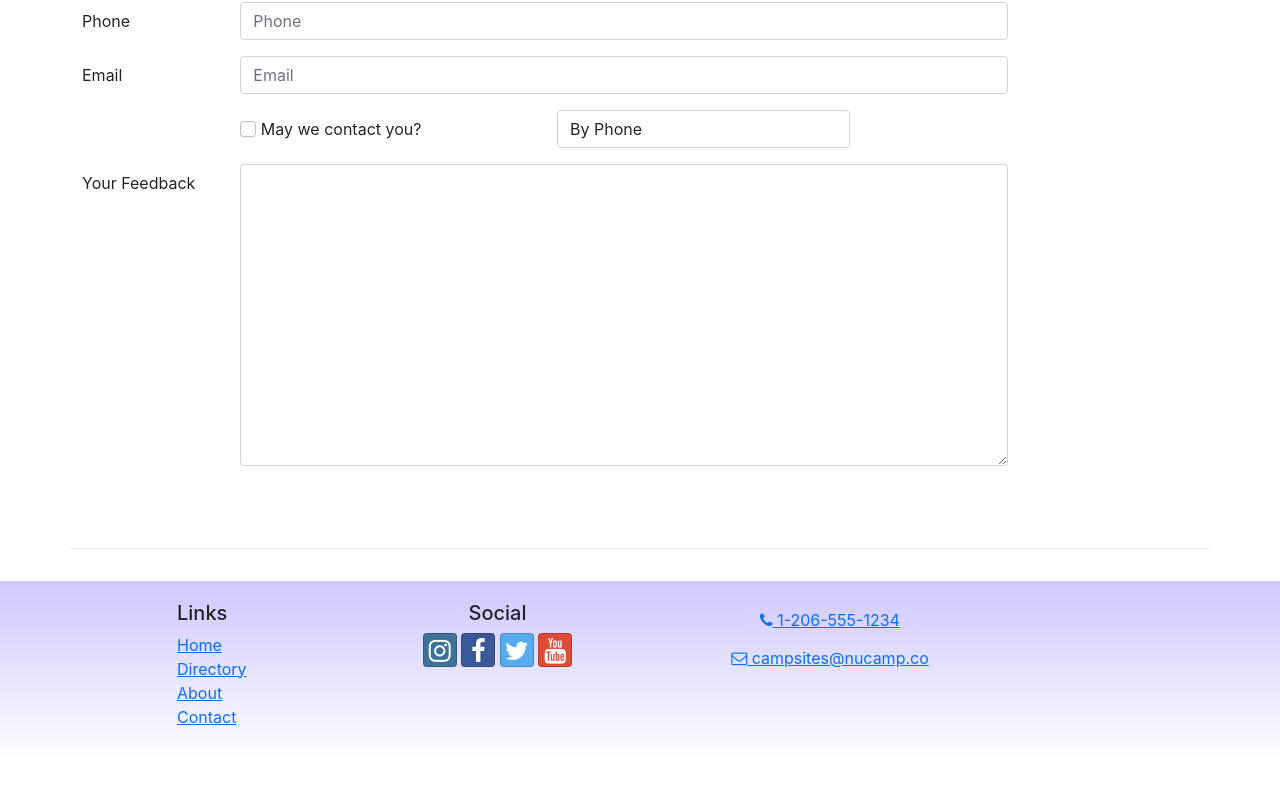
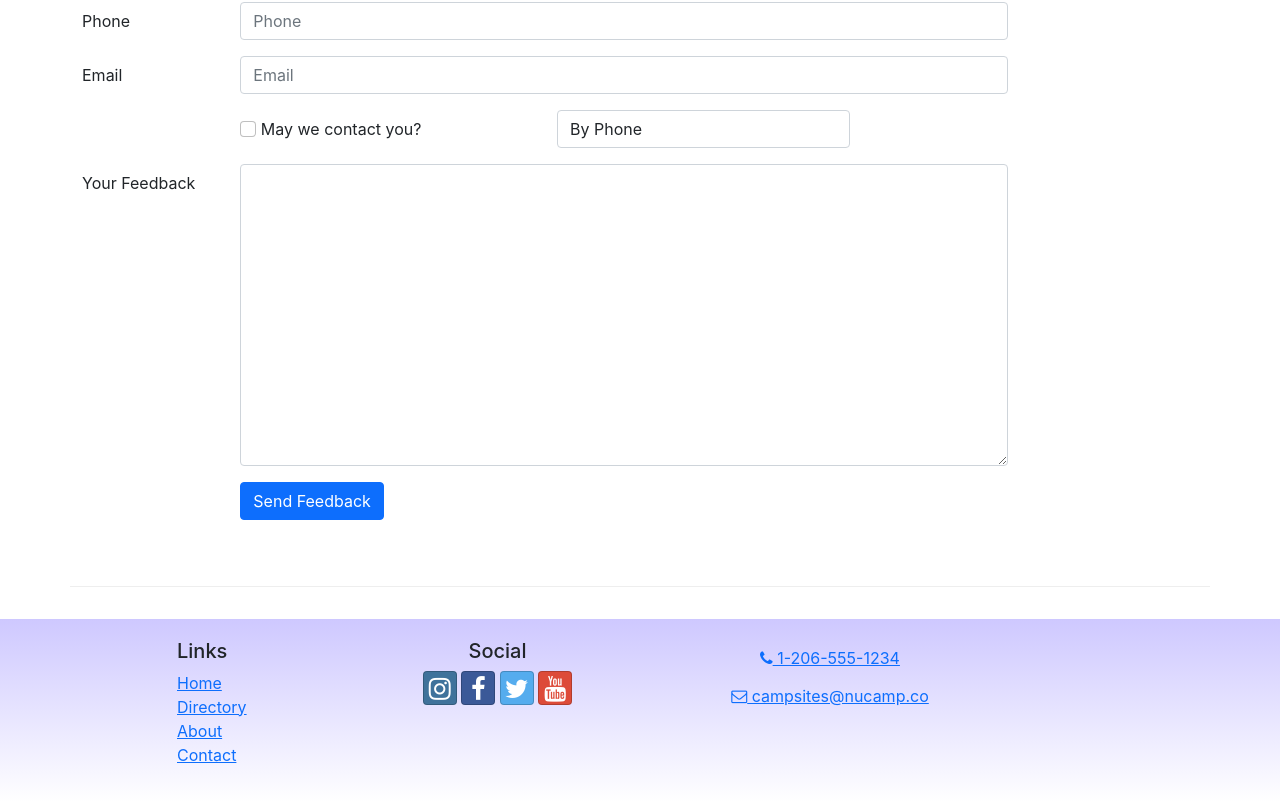
Before and after one commit to wntrch/React-Course-Project, a React (Create React App) app: page /contact in a window 1280 px wide. Shown: the part 720-1521 px from the top of the page. Before the commit the page ends 1485 px from the top, so only its background shows below. Built offline with nearby package versions, Linux system fonts and the light colour scheme.

Commit message:
ContactForm Part 3

```diff
--- a/src/components/ContactForm.js
+++ b/src/components/ContactForm.js
@@ -2,6 +2,12 @@
 import { Formik, Field, Form } from "formik";
 
 const ContactForm = () => {
+	const handleSubmit = (values, { resetForm }) => {
+		console.log('form values:', values);
+		console.log('in JSON format:', JSON.stringify(values));
+		resetForm();
+	};
+
   return (
     <Formik
       initialValues={{
@@ -13,6 +19,7 @@
         contactType: "By Phone",
         feedback: "",
       }}
+      onSubmit={handleSubmit}
     >
       <Form>
         <FormGroup row>
@@ -70,15 +77,14 @@
 
         <FormGroup row>
           <Label check md={{ size: 4, offset: 2 }}>
-			<Field name="agree" type="checkbox" className="form-check-input"
-			/>{' '}
+            <Field name="agree" type="checkbox" className="form-check-input" />{" "}
             May we contact you?
           </Label>
           <Col md="4">
             <Field name="contactType" as="select" className="form-control">
-	  			<option>By Phone</option>
-	  			<option>By Email</option>
-			</Field>
+              <option>By Phone</option>
+              <option>By Email</option>
+            </Field>
           </Col>
         </FormGroup>
 
@@ -86,12 +92,23 @@
           <Label htmlFor="feedback" md="2">
             Your Feedback
           </Label>
-          <Col md='10'>
-            <Field name="feedback" as="textarea" rows="12" className="form-control" />
+          <Col md="10">
+            <Field
+              name="feedback"
+              as="textarea"
+              rows="12"
+              className="form-control"
+            />
           </Col>
         </FormGroup>
 
-        <FormGroup row></FormGroup>
+        <FormGroup row>
+          <Col md={{ size: 10, offset: 2 }}>
+            <Button type="submit" color="primary">
+              Send Feedback
+            </Button>
+          </Col>
+        </FormGroup>
       </Form>
     </Formik>
   );
```
